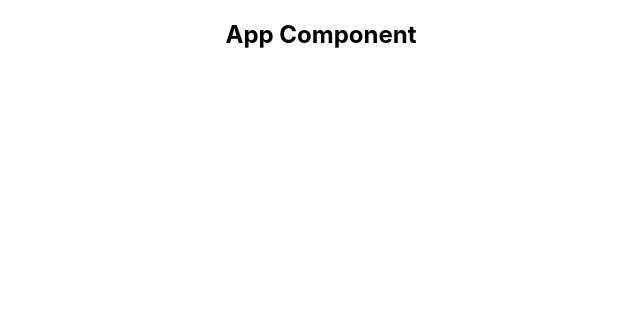
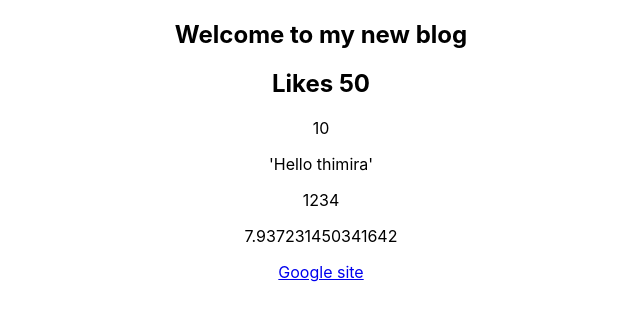
Before and after one commit to ThimiraPathirana/First-react-blog, a React (Create React App) app: page / in a window 1280 px wide. Shown: the top 320 px of the page, without its empty margins (319-959 px from the left). Built offline with nearby package versions, Linux system fonts and the light colour scheme.

Commit message:
check dynamic value usage

```diff
--- a/src/App.js
+++ b/src/App.js
@@ -1,10 +1,20 @@
 import './App.css';
+const title = 'Welcome to my new blog';
+const likes = 50;
+const link = 'http://google.com'
 
 function App() {
   return (
     <div className="App">
       <div className="content">
-        <h2>App Component</h2>
+        <h2>{title}</h2>
+        <h2>Likes {likes}</h2>
+
+        <p>10</p>
+        <p>'Hello thimira'</p>
+        <p>{[1,2,3,4]}</p>
+        <p>{Math.random() * 10}</p>
+        <a href={link}>Google site</a>
       </div>
     </div>
   );
```
